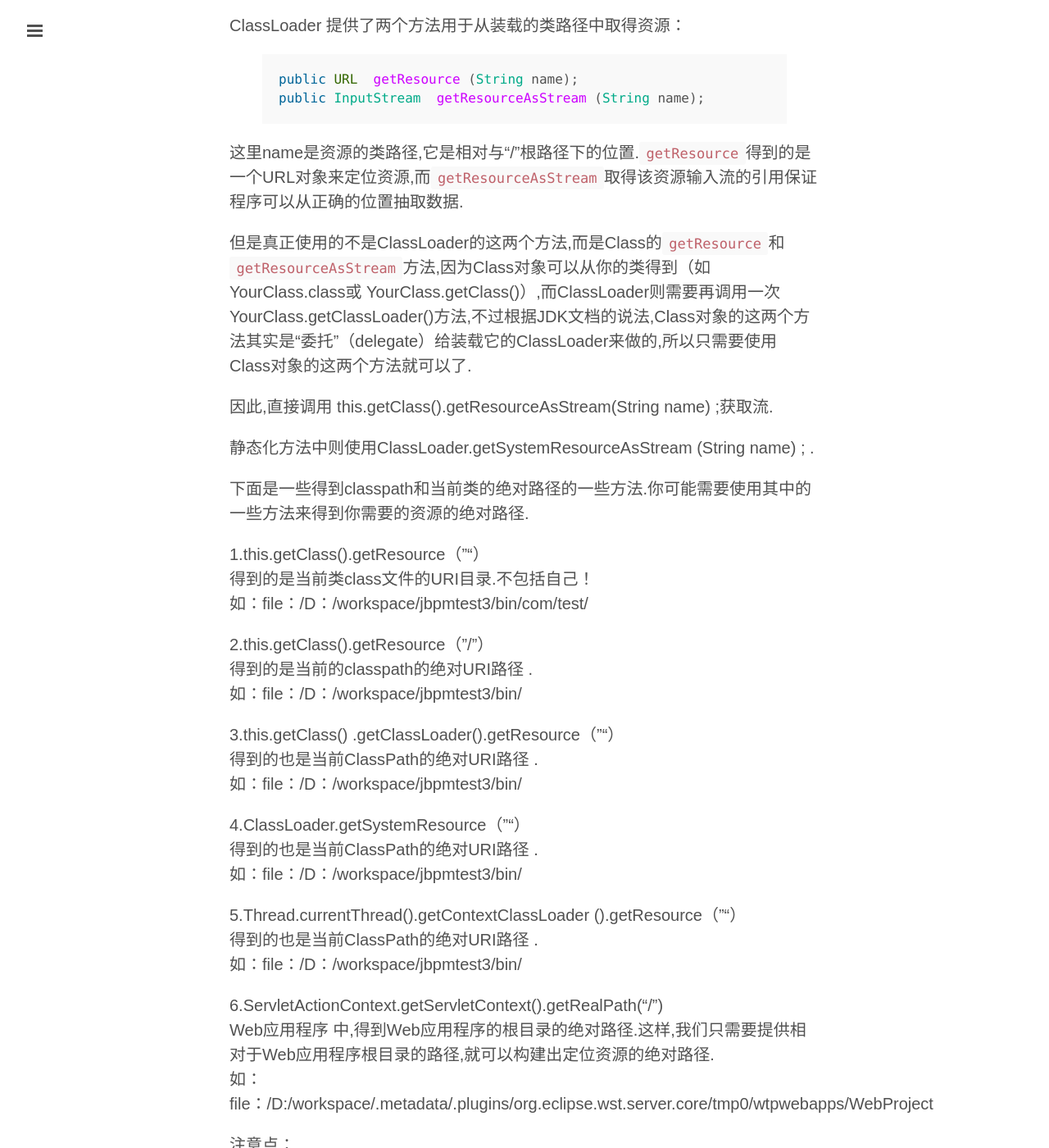
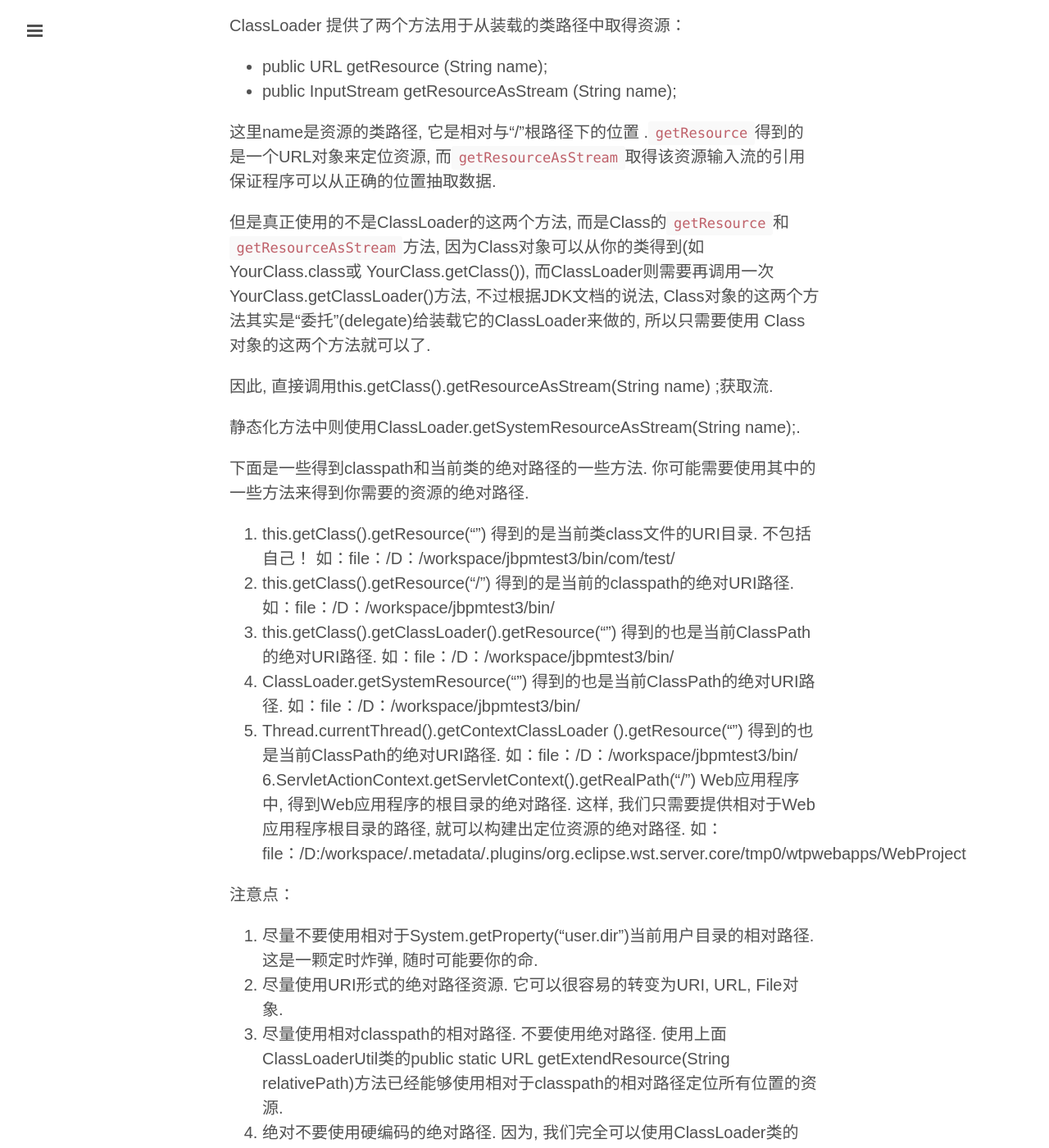
Before and after one commit to clarkdo/clarkdo.github.com, a Jekyll site: the page built from _posts/2014-10-09-41.md, in a window 1280 px wide and 1400 px high, scrolled down 216 px. Shown: the whole window at 82% size. Built offline with Jekyll 4.4.1, drawn with Linux system fonts in a browser that asks for light colours; Markdown is read by kramdown in place of the engine named in the settings; comment, search, counter and statistics services are not loaded; some of the changed text lies outside the part shown.

Commit message:
new post

```diff
--- a/_posts/2014-10-09-41.md
+++ b/_posts/2014-10-09-41.md
@@ -7,63 +7,52 @@ comments: true
 
 ClassLoader 提供了两个方法用于从装载的类路径中取得资源：
 
-{% highlight java %}
-public URL  getResource (String name);
-public InputStream  getResourceAsStream (String name);
-{% endhighlight %}
+- public URL  getResource (String name);
+- public InputStream  getResourceAsStream (String name);
 
 
 
-这里name是资源的类路径,它是相对与“/”根路径下的位置.`getResource`得到的是一个URL对象来定位资源,而`getResourceAsStream`取得该资源输入流的引用保证程序可以从正确的位置抽取数据.<br/>
+这里name是资源的类路径, 它是相对与“/”根路径下的位置 .`getResource`得到的是一个URL对象来定位资源, 而`getResourceAsStream`取得该资源输入流的引用保证程序可以从正确的位置抽取数据.
 
-但是真正使用的不是ClassLoader的这两个方法,而是Class的`getResource`和`getResourceAsStream`方法,因为Class对象可以从你的类得到（如YourClass.class或 YourClass.getClass()）,而ClassLoader则需要再调用一次YourClass.getClassLoader()方法,不过根据JDK文档的说法,Class对象的这两个方法其实是“委托”（delegate）给装载它的ClassLoader来做的,所以只需要使用 Class对象的这两个方法就可以了.
+但是真正使用的不是ClassLoader的这两个方法, 而是Class的`getResource`和`getResourceAsStream`方法, 因为Class对象可以从你的类得到(如YourClass.class或 YourClass.getClass()), 而ClassLoader则需要再调用一次YourClass.getClassLoader()方法, 不过根据JDK文档的说法, Class对象的这两个方法其实是“委托”(delegate)给装载它的ClassLoader来做的, 所以只需要使用 Class对象的这两个方法就可以了.
 
-因此,直接调用  this.getClass().getResourceAsStream(String name) ;获取流.<br/>
+因此, 直接调用this.getClass().getResourceAsStream(String name) ;获取流.<br/>
 
-静态化方法中则使用ClassLoader.getSystemResourceAsStream (String name) ; .<br/>
+静态化方法中则使用ClassLoader.getSystemResourceAsStream(String name);.<br/>
 
-下面是一些得到classpath和当前类的绝对路径的一些方法.你可能需要使用其中的一些方法来得到你需要的资源的绝对路径.<br/>
+下面是一些得到classpath和当前类的绝对路径的一些方法. 你可能需要使用其中的一些方法来得到你需要的资源的绝对路径.<br/>
 
-1.this.getClass().getResource（""） <br/>
-得到的是当前类class文件的URI目录.不包括自己！<br/>
-如：file：/D：/workspace/jbpmtest3/bin/com/test/<br/>
-
-2.this.getClass().getResource（"/"） <br/>
-得到的是当前的classpath的绝对URI路径 .<br/>
-如：file：/D：/workspace/jbpmtest3/bin/<br/>
-
-3.this.getClass() .getClassLoader().getResource（""） <br/>
-得到的也是当前ClassPath的绝对URI路径 .<br/>
-如：file：/D：/workspace/jbpmtest3/bin/<br/>
-
-4.ClassLoader.getSystemResource（""） <br/>
-得到的也是当前ClassPath的绝对URI路径 .<br/>
-如：file：/D：/workspace/jbpmtest3/bin/<br/>
-
-5.Thread.currentThread().getContextClassLoader ().getResource（""） <br/>
-得到的也是当前ClassPath的绝对URI路径 .<br/>
-如：file：/D：/workspace/jbpmtest3/bin/<br/>
-
-6.ServletActionContext.getServletContext().getRealPath(“/”) <br/>
-Web应用程序 中,得到Web应用程序的根目录的绝对路径.这样,我们只需要提供相对于Web应用程序根目录的路径,就可以构建出定位资源的绝对路径.<br/>
-如：file：/D:/workspace/.metadata/.plugins/org.eclipse.wst.server.core/tmp0/wtpwebapps/WebProject<br/>
-
+1. this.getClass().getResource("")
+得到的是当前类class文件的URI目录. 不包括自己！
+如：file：/D：/workspace/jbpmtest3/bin/com/test/
+2. this.getClass().getResource("/")
+得到的是当前的classpath的绝对URI路径.
+如：file：/D：/workspace/jbpmtest3/bin/
+3. this.getClass().getClassLoader().getResource("")
+得到的也是当前ClassPath的绝对URI路径.
+如：file：/D：/workspace/jbpmtest3/bin/
+4. ClassLoader.getSystemResource("")
+得到的也是当前ClassPath的绝对URI路径.
+如：file：/D：/workspace/jbpmtest3/bin/
+5. Thread.currentThread().getContextClassLoader ().getResource("")
+得到的也是当前ClassPath的绝对URI路径.
+如：file：/D：/workspace/jbpmtest3/bin/
+6.ServletActionContext.getServletContext().getRealPath(“/”)
+Web应用程序 中, 得到Web应用程序的根目录的绝对路径. 这样, 我们只需要提供相对于Web应用程序根目录的路径, 就可以构建出定位资源的绝对路径.
+如：file：/D:/workspace/.metadata/.plugins/org.eclipse.wst.server.core/tmp0/wtpwebapps/WebProject
 
 注意点：<br/>
 
-1.尽量不要使用相对于System.getProperty（"user.dir"）当前用户目录的相对路径.这是一颗定时炸弹,随时可能要你的命.
+1. 尽量不要使用相对于System.getProperty("user.dir")当前用户目录的相对路径. 这是一颗定时炸弹, 随时可能要你的命.
+2. 尽量使用URI形式的绝对路径资源. 它可以很容易的转变为URI, URL, File对象.
+3. 尽量使用相对classpath的相对路径. 不要使用绝对路径. 使用上面ClassLoaderUtil类的public static URL getExtendResource(String relativePath)方法已经能够使用相对于classpath的相对路径定位所有位置的资源.
+4. 绝对不要使用硬编码的绝对路径. 因为, 我们完全可以使用ClassLoader类的getResource("")方法得到当前classpath的绝对路径. 如果你一定要指定一个绝对路径, 那么使用配置文件, 也比硬编码要好得多！
 
-2.尽量使用URI形式的绝对路径资源.它可以很容易的转变为URI,URL,File对象.
-
-3.尽量使用相对classpath的相对路径.不要使用绝对路径.使用上面ClassLoaderUtil类的public static URL getExtendResource（String relativePath）方法已经能够使用相对于classpath的相对路径定位所有位置的资源.
-
-4.绝对不要使用硬编码的绝对路径.因为,我们完全可以使用ClassLoader类的getResource（""）方法得到当前classpath的绝对路径.如果你一定要指定一个绝对路径,那么使用配置文件,也比硬编码要好得多！
-
-获得CLASSPATH之外路径的方法：<br/>
+获得CLASSPATH之外路径的方法：
 
 {% highlight java %}
-URL base = this.getClass（）.getResource（""）； //先获得本类的所在位置,如/home/popeye/testjava/build/classes/net/
-String path = new File（base.getFile（）, "……/……/……/"+name）.getCanonicalPath（）； //就可以得到/home/popeye/testjava/name
+URL base = this.getClass().getResource("")； //先获得本类的所在位置, 如/home/popeye/testjava/build/classes/net/
+String path = new File(base.getFile(),  "……/……/……/"+name).getCanonicalPath()； //就可以得到/home/popeye/testjava/name
 {% endhighlight %}
 
-另外,如果从ANT启动程序,this.getClass().getResource("")取出来的比较怪,直接用JAVA命令行调试就可成功.
+另外, 如果从ANT启动程序, this.getClass().getResource("")取出来的比较怪, 直接用JAVA命令行调试就可成功.
```
